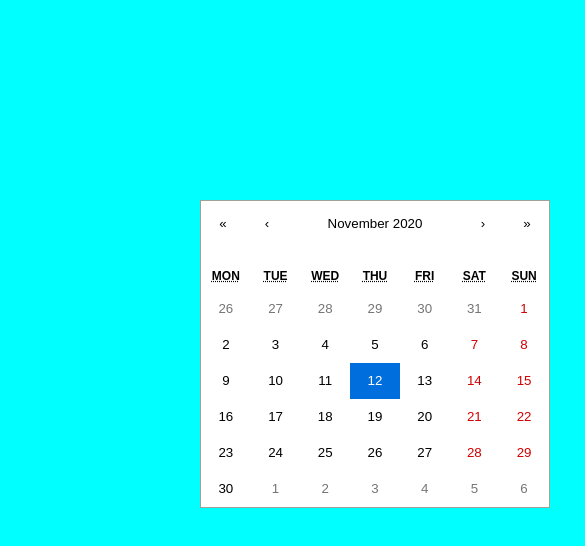
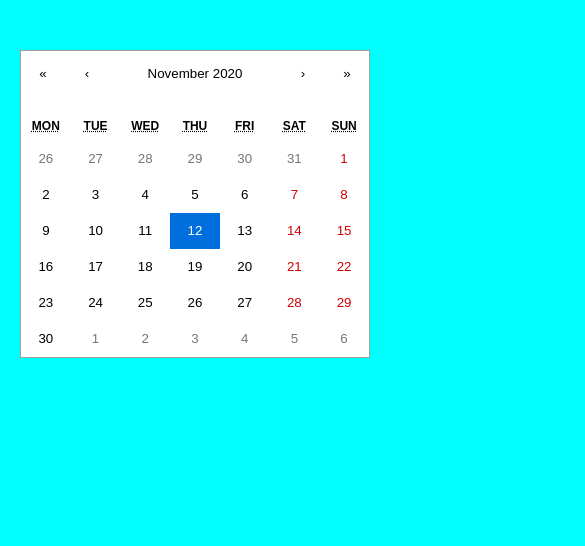
Before and after one commit to KristofferLeemburg/Todo, a React (Create React App) app: page / in a window 390 px wide. Shown: the top 546 px of the page, 585 px wide, since content can reach past the window. Built offline with nearby package versions, Linux system fonts and the light colour scheme.

Commit message:
making mobile first

```diff
--- a/src/App.css
+++ b/src/App.css
@@ -3,7 +3,10 @@ body{
   background-color: aqua;
 }
 .calender{
-  position: relative;
+  display: flex;
+  justify-content: center;
+  margin-top: 50px;
+  /* position: relative;
   top: 200px;
-  left: 200px;
+  left: 200px; */
 }
```
